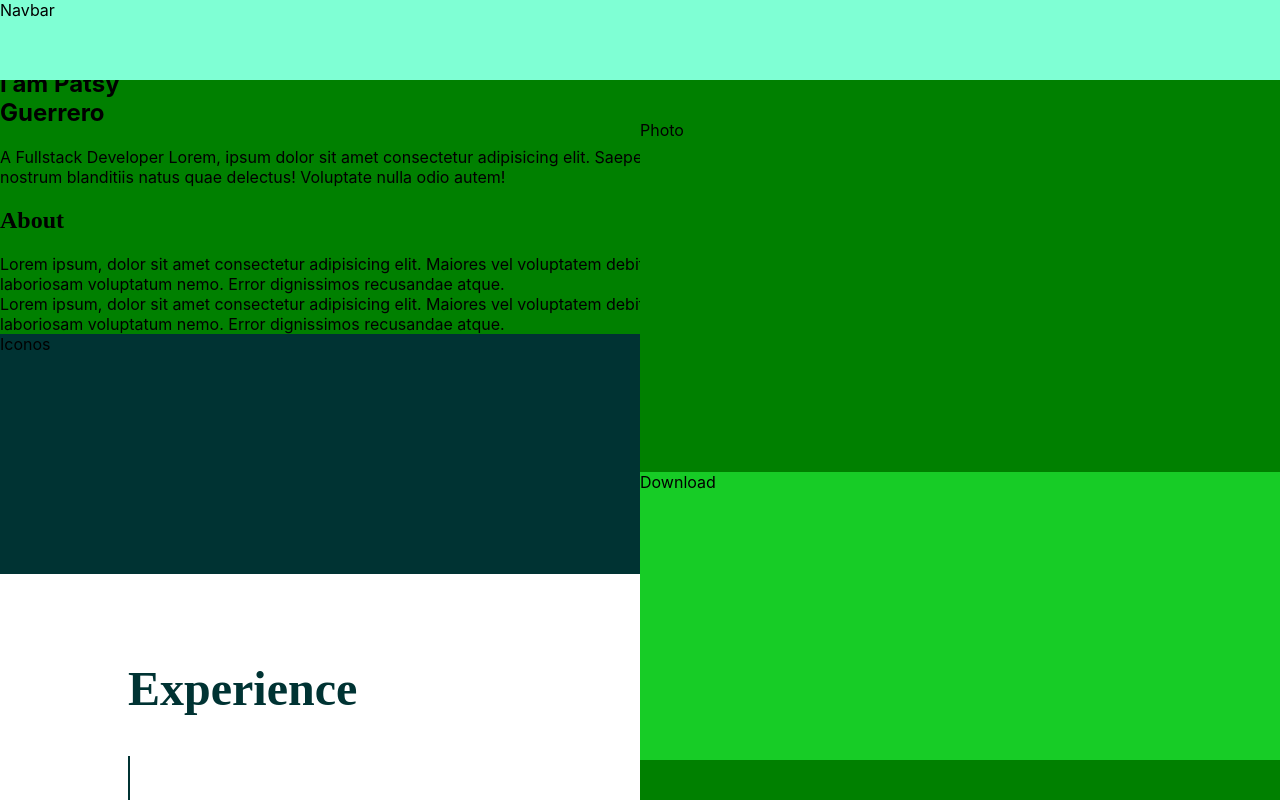
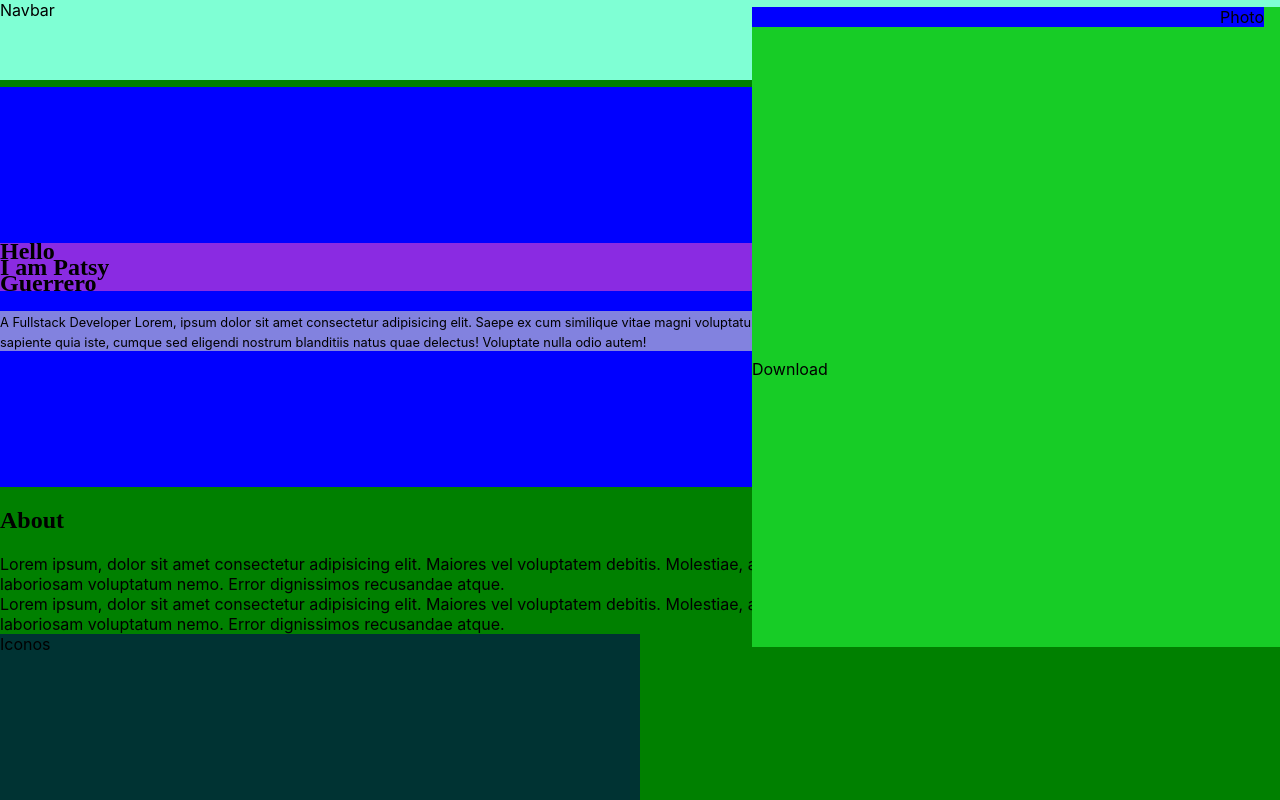
Before and after one commit to PatsyGuerrero/Portfolio, a React (Create React App) app in the folder portfolio/: page / in a window 1280 px wide. Shown: the top 800 px of the page. Built offline with nearby package versions, Linux system fonts and the light colour scheme.

Commit message:
vista responsive mobile completa

```diff
--- a/portfolio/src/components/About.module.scss
+++ b/portfolio/src/components/About.module.scss
@@ -1,7 +1,7 @@
 // @import "vars";
 @import "../sassVariables/variables.scss";
 
-@media (max-width: (map-get($breakpoints, small))) {
+@media (max-width: (map-get($breakpoints, medium))) {
     body {
         background-color: salmon;
     }
@@ -33,21 +33,25 @@
                 // line-height: 3rem;
             }
         }
+        .containerFirstDescription , .containerSecondDescription{
+            font-size: 1.3rem;
+            font-family: -apple-system, BlinkMacSystemFont, 'Segoe UI', 'Roboto', 'Oxygen', 'Ubuntu', 'Cantarell', 'Fira Sans', 'Droid Sans', 'Helvetica Neue', sans-serif;;
+        }
         .containerFirstDescription{
-            width: 100%;
+            width: 90%;
             background-color: rgb(94, 107, 35);
             text-align: start;
             font-weight: 700;
             margin-bottom: 1rem;
             .fristDescription{
                 span{
-                    font-size: 1rem;
                     line-height: 1rem;
                 }
             }
 
         }
         .containerSecondDescription{
+            // width: 98%;
             background-color: seagreen;
         }
     }
--- a/portfolio/src/components/Home.module.scss
+++ b/portfolio/src/components/Home.module.scss
@@ -5,7 +5,7 @@
         background-color: $primary-color;
         width: 100%;
         height: fit-content;
-        padding-bottom: 0.5rem;
+        padding-bottom: 1.5rem;
         padding-left: 0.5rem;
         .containerTitle{
             width: 100% ;
@@ -20,7 +20,7 @@
         .containerDescription{
             width: 100%;
             max-width: 20rem ;
-            // background-color: rgb(130, 130, 223);
+            background-color: rgb(130, 130, 223);
             text-align: start;
 
             span{
@@ -34,43 +34,44 @@
 
 }
 
-// @media (min-width: (map-get($breakpoints, medium))) {
-//     body {
-//         background-color: salmon;
-//     }
-//     .container{
-//         background-color: green;
-//         width: 50vw;
-//         height: 25rem ;
-//         display: flex;
-//         justify-content: center;
-//         align-items: center;
-//         margin-top: 4.2rem ;
-//         // z-index: 2;
-//     }
-//     .containerTitle{
-//         width: 100% ;
-//         background-color: blueviolet;
-//         text-align: start;
+@media (min-width: (map-get($breakpoints, medium))) {
+    body {
+        background-color: salmon;
+    }
+    .container{
+        background-color: blue;
+        width: 60vw;
+        height: 25rem ;
+        display: flex;
+        justify-content: center;
+        align-items: center;
+        margin-top: 4.2rem ;
+        // padding-right: 3rem;
+        // z-index: 2;
+    }
+    .containerTitle{
+        width: 100% ;
+        background-color: blueviolet;
+        text-align: start;
 
-//     }
-//     .containerDescription{
-//         width: 100% ;
-//         background-color: rgb(130, 130, 223);
-//         text-align: start;
+    }
+    .containerDescription{
+        width: 100% ;
+        background-color: rgb(130, 130, 223);
+        text-align: start;
 
-//         span{
-//             font-size: 0.8rem ;
-//             line-height: 1rem ;
-//         }
+        span{
+            font-size: 0.8rem ;
+            line-height: 1rem ;
+        }
 
-//     }
-//     h1{
-//         font-size: 1.5rem ;
-//         font-family: 'Open Sans ';
-//         line-height: 1rem ;
-//     }
-// }
+    }
+    h1{
+        font-size: 1.5rem ;
+        font-family: 'Open Sans ';
+        line-height: 1rem ;
+    }
+}
 
 // @media (min-width: (map-get($breakpoints, large))) {
 //     body {
--- a/portfolio/src/components/Photo.module.scss
+++ b/portfolio/src/components/Photo.module.scss
@@ -46,16 +46,21 @@ $height-download : 3rem;
     .container{
         // width: 30vw !important;
         background-color: #17cc26;
-        width: 50vw;
+        width: 40vw;
         height: 40rem;
         margin-top: 10vh;
-        margin-left: 50vw;
+        margin-left: 100vw;
         position: fixed;
+        padding-right: 2rem;
         .photoContainer{
-            background-color: green ;
+            // background-color: green ;
             width: 100% ;
             height: $height-container-photo - $height-download ;
             margin: auto;
+            .photo{
+                background-color: blue;
+                text-align: end;
+            }
             // width: 100%;
         }
         .download{
--- a/portfolio/src/sassVariables/_variables.scss
+++ b/portfolio/src/sassVariables/_variables.scss
@@ -101,7 +101,7 @@ $height-container-photo: 25rem;
 
 $breakpoints: (
     small: 380px,
-    medium: 680px,
+    medium: 767px,
     large: 1025px,
-    xl: 1360px,
+    xl: 1300px,
 )
```
